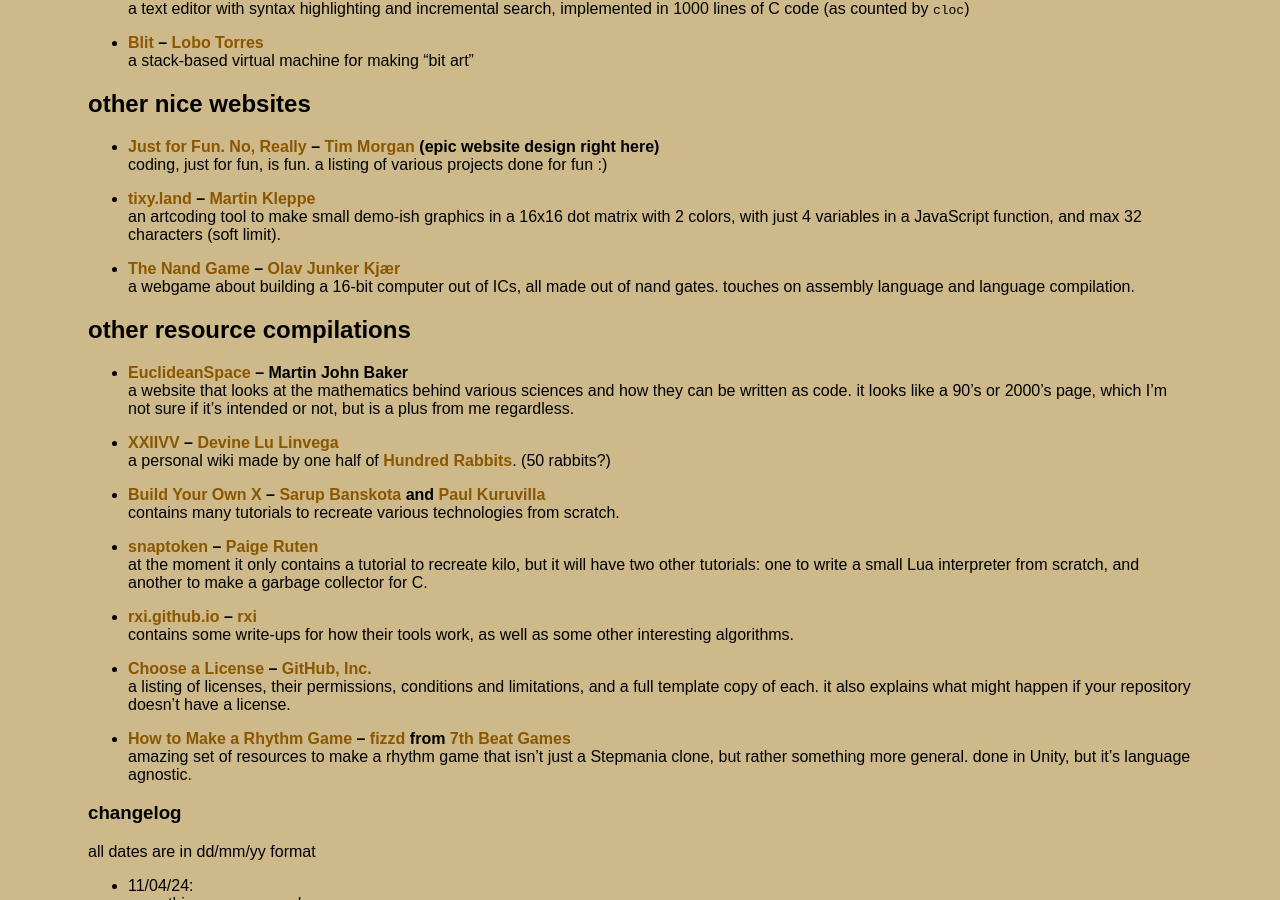
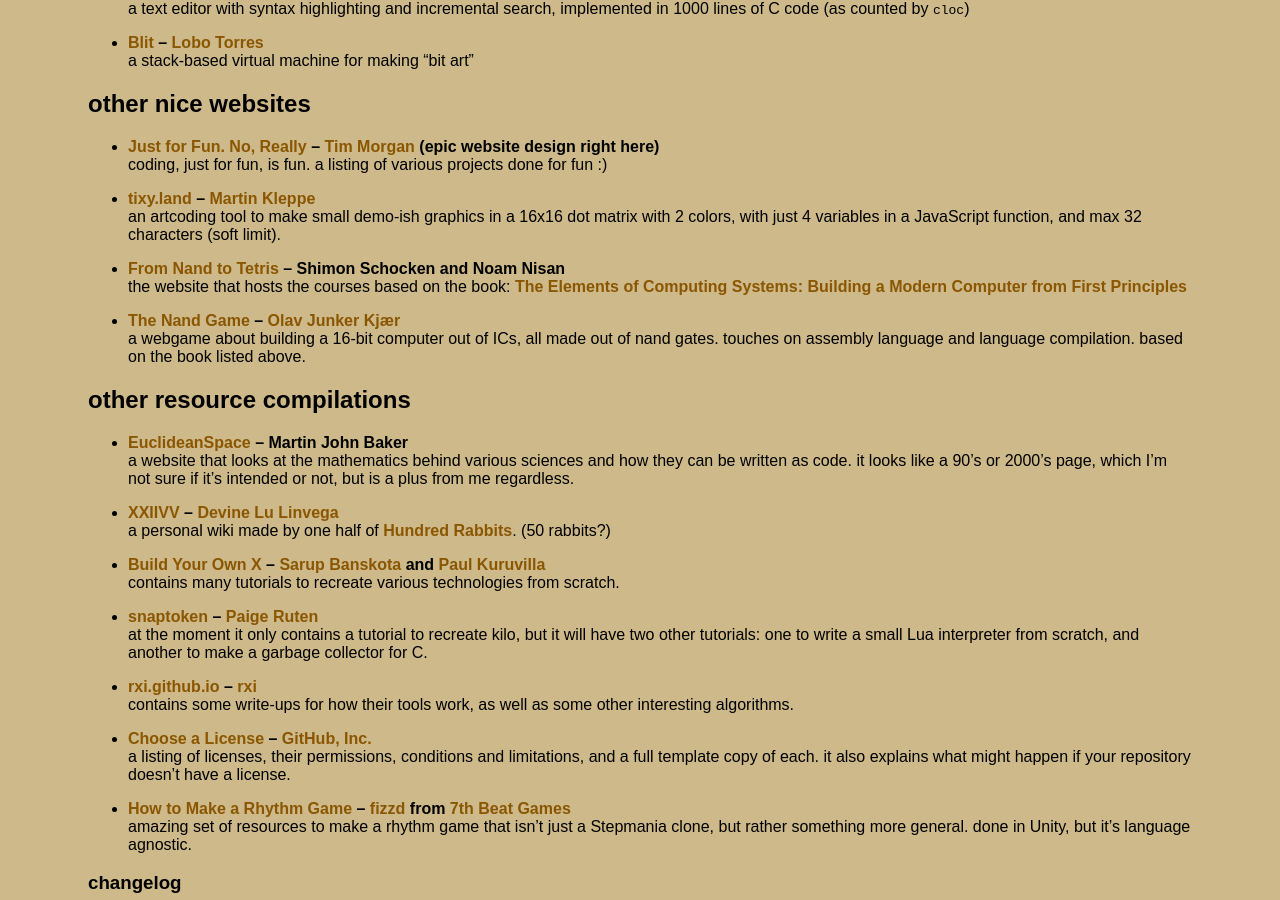
Before and after one commit to thacuber2a03/thacuber2a03.github.io, a Jekyll site: the page built from things/bookmarks.md, in a window 1280 px wide and 900 px high, scrolled down 5454 px. Built offline with Jekyll 4.4.1, drawn with Linux system fonts in a browser that asks for light colours; some of the changed text lies outside the part shown.

Commit message:
update bookmarks
- added From Nand to Tetris by Shimon Schocken and Noam Nisan

```diff
--- a/things/bookmarks.md
+++ b/things/bookmarks.md
@@ -284,8 +284,11 @@
 - **[tixy.land](https://tixy.land) -- [Martin Kleppe](https://x.com/@aemkei)** \
   an artcoding tool to make small demo-ish graphics in a 16x16 dot matrix with 2 colors, with just 4 variables in a JavaScript function, and max 32 characters (soft limit).
 
+- **[From Nand to Tetris](https://www.nand2tetris.org/) -- Shimon Schocken and Noam Nisan** \
+  the website that hosts the courses based on the book: [The Elements of Computing Systems: Building a Modern Computer from First Principles](https://www.amazon.com/Elements-Computing-Systems-Building-Principles/dp/0262640686/ref=ed_oe_p)
+
 - **[The Nand Game](https://nandgame.com) -- [Olav Junker Kjær](https://nandgame.com/about)** \
-  a webgame about building a 16-bit computer out of ICs, all made out of nand gates. touches on assembly language and language compilation.
+  a webgame about building a 16-bit computer out of ICs, all made out of nand gates. touches on assembly language and language compilation. based on the book listed above.
 
 <h2 id="infocomps">other resource compilations</h2>
 
@@ -432,3 +435,4 @@
   - added "A New Kind Of Love" by Frou Frou and "moment" by Vierre Cloud
   - fixed description for "Writing a compiler in Ruby, bottom up" (I didn't know it was self-hosted until like 10 chapters in)
   - ***absolute website redesign*** (jk, it's the links) ((which is the main part of the page so uhhh))
+  - added From Nand to Tetris by Shimon Schocken and Noam Nisan
```
